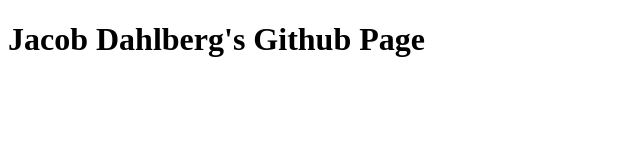
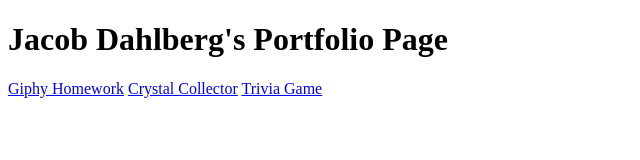
Before and after one commit to Iceberg09/Iceberg09.github.io, a plain HTML site: page index.html in a window 1280 px wide. Shown: the whole page, without its empty margins (0-640 px from the left). Drawn offline with Linux system fonts and the light colour scheme.

Commit message:
Updated portfolio with 3 projects

```diff
--- a/index.html
+++ b/index.html
@@ -4,11 +4,15 @@
     <meta charset="UTF-8">
     <meta name="viewport" content="width=device-width, initial-scale=1.0">
     <meta http-equiv="X-UA-Compatible" content="ie=edge">
-    <title>Dahlberg's Github Page</title>
+    <title>Jacob Dahlberg's Github Page</title>
 </head>
 <body>
 
-    <h1>Jacob Dahlberg's Github Page</h1>
+    <h1>Jacob Dahlberg's Portfolio Page</h1>
+
+    <a href="https://iceberg09.github.io/giphyHomework/index.html">Giphy Homework</a>
+    <a href="https://iceberg09.github.io/unit-4-game/index.html">Crystal Collector</a>
+    <a href="https://iceberg09.github.io/TriviaGame/index.html">Trivia Game</a>
 
 </body>
 </html>
```
